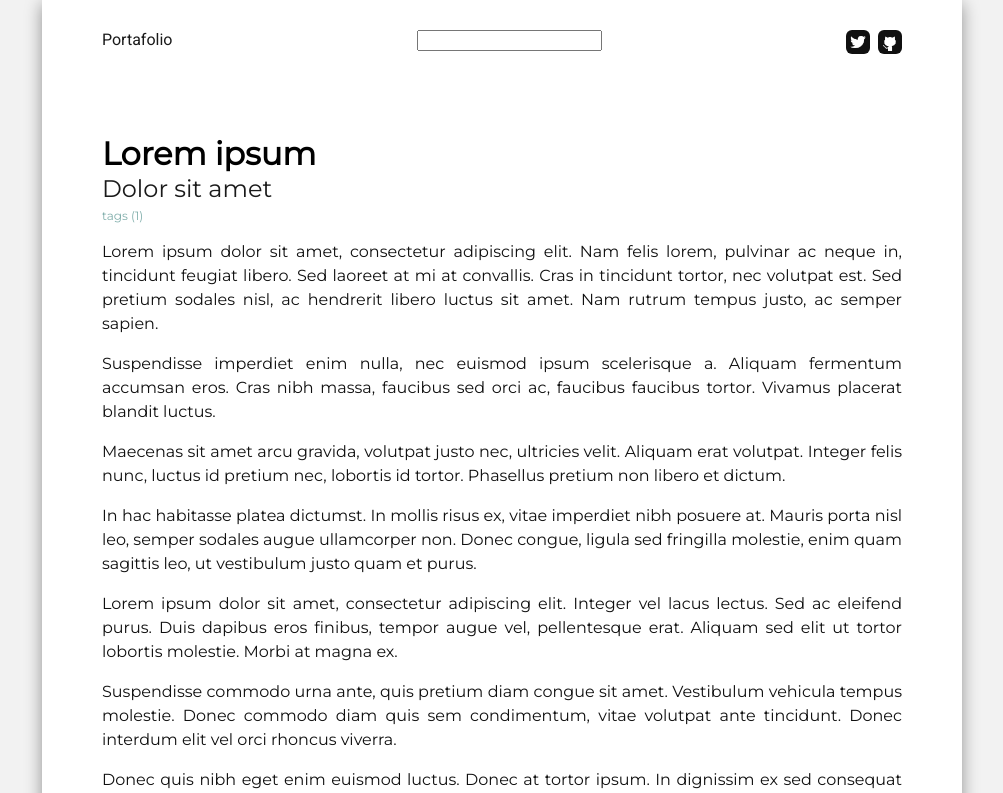
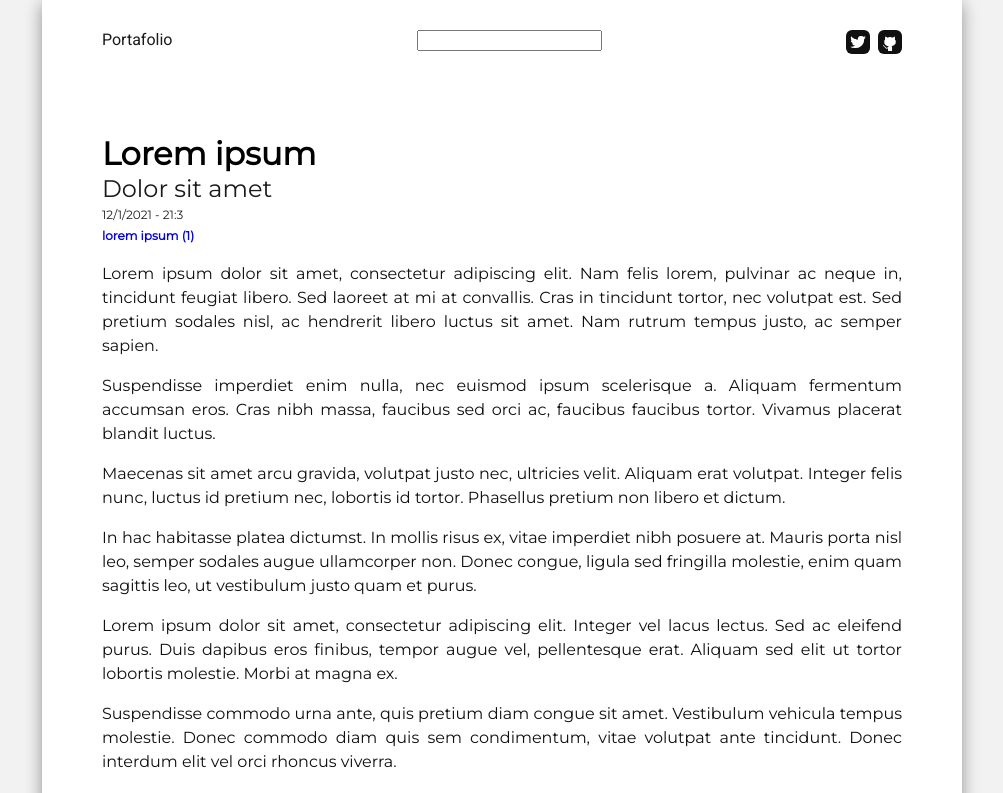
Before and after one commit to sgq995/sgq995.github.io, a React (Create React App) app: page / in a window 1280 px wide. Shown: the top 793 px of the page, without its empty margins (138-1141 px from the left). Built offline with nearby package versions, Linux system fonts and the light colour scheme.

Commit message:
feat: Tag style added

```diff
--- a/src/assets/styles/components/blog/Post.scss
+++ b/src/assets/styles/components/blog/Post.scss
@@ -35,10 +35,14 @@
 .Post__caption {
   margin: 0;
 
+  color: #1d1d1d;
+
   font-family: 'Montserrat', sans-serif;
   font-weight: 500;
 
   font-size: 0.75rem;
+
+  line-height: 1.25rem;
 }
 
 .Post__body {
--- /dev/null
+++ b/src/assets/styles/components/blog/Tag.scss
@@ -0,0 +1,18 @@
+.Tag {
+  color: #0000E7;
+}
+
+.Tag:hover {
+  color: rgba(0, 0, 90, 0.4);
+}
+
+.Tag__body {
+  margin: 0;
+
+  font-family: 'Montserrat', sans-serif;
+  font-weight: 700;
+
+  font-size: 0.75rem;
+
+  line-height: 1.25rem;
+}
--- a/src/components/blog/Post.tsx
+++ b/src/components/blog/Post.tsx
@@ -1,26 +1,38 @@
 import React from 'react';
+
+import Tag from './Tag';
 
 import '../../assets/styles/components/blog/Post.scss';
 
 interface PostProps {
   title: string;
   subtitle: string;
-  tags?: string[];
+  date: Date;
+  tags?: React.ComponentProps<typeof Tag>[];
   paragraphs: string[];
 }
 
-function Post({ title, subtitle, paragraphs }: PostProps) {
+function dateToString(date: Date) {
+  const day = `${date.getDate()}/${date.getMonth() + 1}/${date.getFullYear()}`;
+  const time = `${date.getHours()}:${date.getMinutes()}`;
+  return `${day} - ${time}`;
+}
+
+function Post({ title, date, subtitle, tags, paragraphs }: PostProps) {
   return (
     <article className="Post">
       <hgroup className="Post__header">
         <h2 className="Post__headline1">{title}</h2>
         <h3 className="Post__headline2">{subtitle}</h3>
 
-        <a href="#">
-          <span className="Post__caption">
-            tags (1)
-          </span>
-        </a>
+        <div className="Post__caption">{dateToString(date)}</div>
+
+        {tags && tags.map(tag =>
+          <Tag
+            {...tag}
+          />
+        )}
+
       </hgroup>
 
       {paragraphs.map(paragraph => (
--- a/src/components/blog/Tag.tsx
+++ b/src/components/blog/Tag.tsx
@@ -1,4 +1,6 @@
 import React from 'react';
+
+import '../../assets/styles/components/blog/Tag.scss';
 
 interface TagProps {
   link: string;
@@ -8,8 +10,8 @@ interface TagProps {
 
 function Tag({ link, name, count }: TagProps) {
   return (
-    <a href={link}>
-      <span className="Post__caption">
+    <a className="Tag" href={link}>
+      <span className="Tag__body">
         {name} ({count})
       </span>
     </a>
--- a/src/pages/Blog.tsx
+++ b/src/pages/Blog.tsx
@@ -6,9 +6,15 @@ import Separator from '../components/blog/Separator';
 import '../assets/styles/pages/Blog.scss';
 
 function Blog() {
-  const posts = [{
+  const posts: React.ComponentProps<typeof Post>[] = [{
     title: 'Lorem ipsum',
     subtitle: 'Dolor sit amet',
+    date: new Date,
+    tags: [{
+      name: 'lorem ipsum',
+      link: '#',
+      count: 1
+    }],
     paragraphs: [
       'Lorem ipsum dolor sit amet, consectetur adipiscing elit. Nam felis lorem, pulvinar ac neque in, tincidunt feugiat libero. Sed laoreet at mi at convallis. Cras in tincidunt tortor, nec volutpat est. Sed pretium sodales nisl, ac hendrerit libero luctus sit amet. Nam rutrum tempus justo, ac semper sapien.',
 
```
Also changed, not shown: 1 other file (tests, documents, lock files or other folders).
